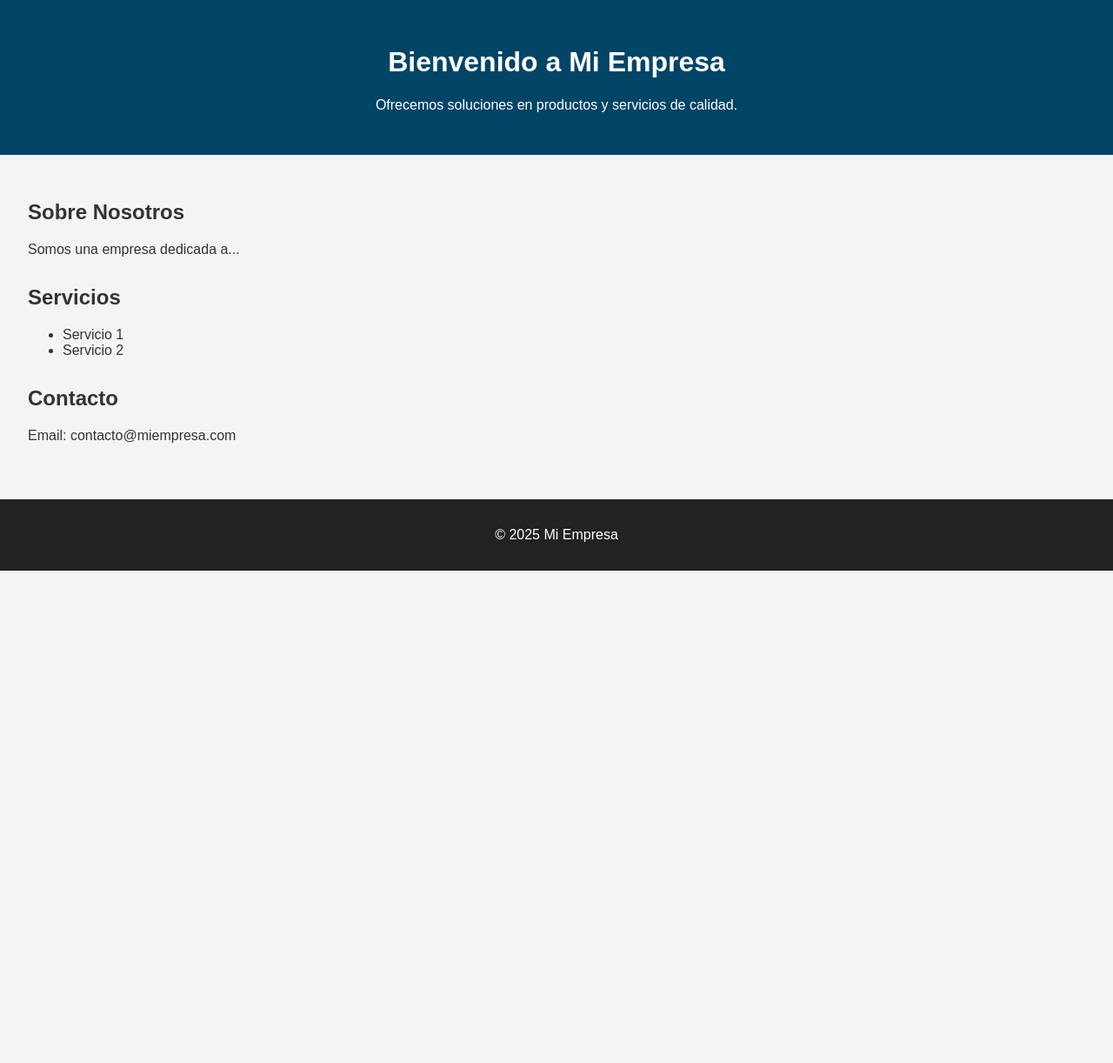
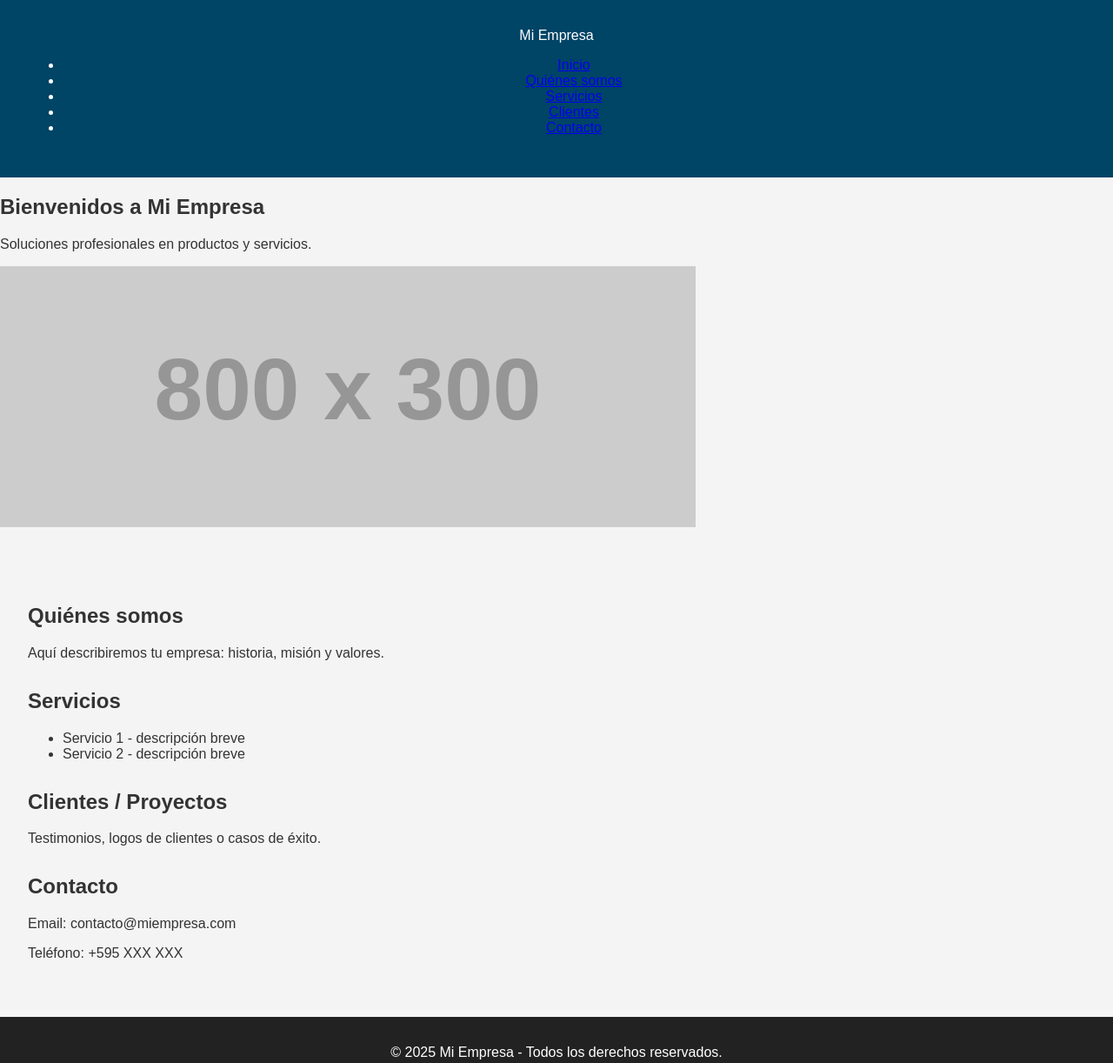
Before and after one commit to Stratto-caster/mi-pagina, a plain HTML site: page index.html in a window 1280 px wide. Shown: the whole page at 87% size. Before the commit the page ends 800 px from the top, so only its background shows below. Drawn offline with Linux system fonts and the light colour scheme; placeholder pictures from the web are drawn by us.

Commit message:
Update index.html

```diff
--- a/index.html
+++ b/index.html
@@ -1,35 +1,59 @@
 <!DOCTYPE html>
 <html lang="es">
 <head>
-  <meta charset="UTF-8">
-  <meta name="viewport" content="width=device-width, initial-scale=1.0">
+  <meta charset="UTF-8" />
+  <meta name="viewport" content="width=device-width, initial-scale=1.0"/>
   <title>Mi Empresa</title>
-  <link rel="stylesheet" href="style.css">
+  <link rel="stylesheet" href="style.css" />
 </head>
 <body>
   <header>
-    <h1>Bienvenido a Mi Empresa</h1>
-    <p>Ofrecemos soluciones en productos y servicios de calidad.</p>
+    <div class="logo">Mi Empresa</div>
+    <nav>
+      <ul>
+        <li><a href="#inicio">Inicio</a></li>
+        <li><a href="#nosotros">Quiénes somos</a></li>
+        <li><a href="#servicios">Servicios</a></li>
+        <li><a href="#clientes">Clientes</a></li>
+        <li><a href="#contacto">Contacto</a></li>
+      </ul>
+    </nav>
   </header>
+
+  <section class="hero" id="inicio">
+    <h1>Bienvenidos a Mi Empresa</h1>
+    <p>Soluciones profesionales en productos y servicios.</p>
+    <img src="https://via.placeholder.com/800x300" alt="Imagen de portada">
+  </section>
+
   <main>
-    <section>
-      <h2>Sobre Nosotros</h2>
-      <p>Somos una empresa dedicada a...</p>
+    <section id="nosotros">
+      <h2>Quiénes somos</h2>
+      <p>Aquí describiremos tu empresa: historia, misión y valores.</p>
     </section>
-    <section>
+
+    <section id="servicios">
       <h2>Servicios</h2>
       <ul>
-        <li>Servicio 1</li>
-        <li>Servicio 2</li>
+        <li>Servicio 1 - descripción breve</li>
+        <li>Servicio 2 - descripción breve</li>
       </ul>
     </section>
-    <section>
+
+    <section id="clientes">
+      <h2>Clientes / Proyectos</h2>
+      <p>Testimonios, logos de clientes o casos de éxito.</p>
+    </section>
+
+    <section id="contacto">
       <h2>Contacto</h2>
       <p>Email: contacto@miempresa.com</p>
+      <p>Teléfono: +595 XXX XXX</p>
     </section>
   </main>
+
   <footer>
-    <p>&copy; 2025 Mi Empresa</p>
+    <p>&copy; 2025 Mi Empresa - Todos los derechos reservados.</p>
   </footer>
 </body>
 </html>
```
